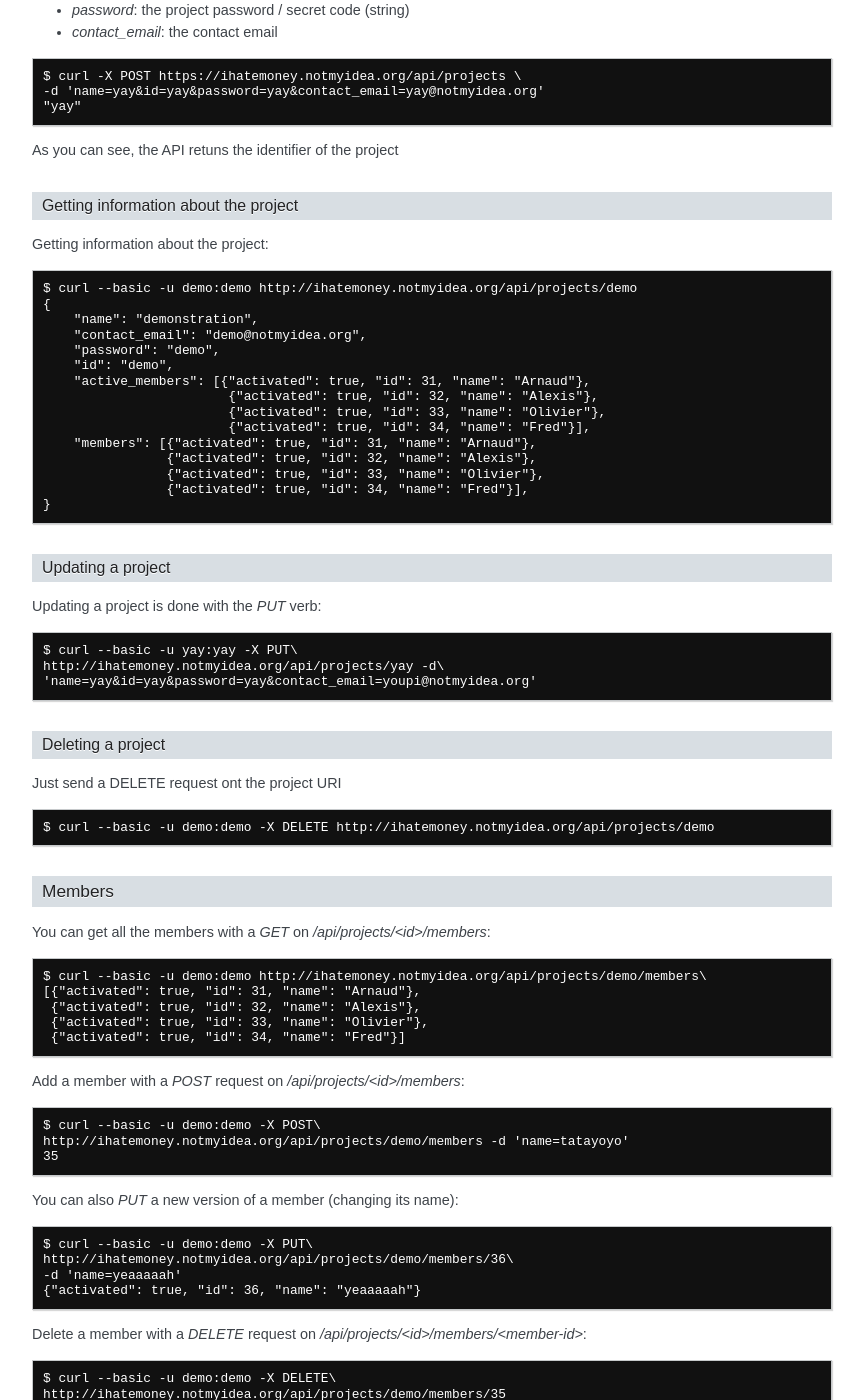
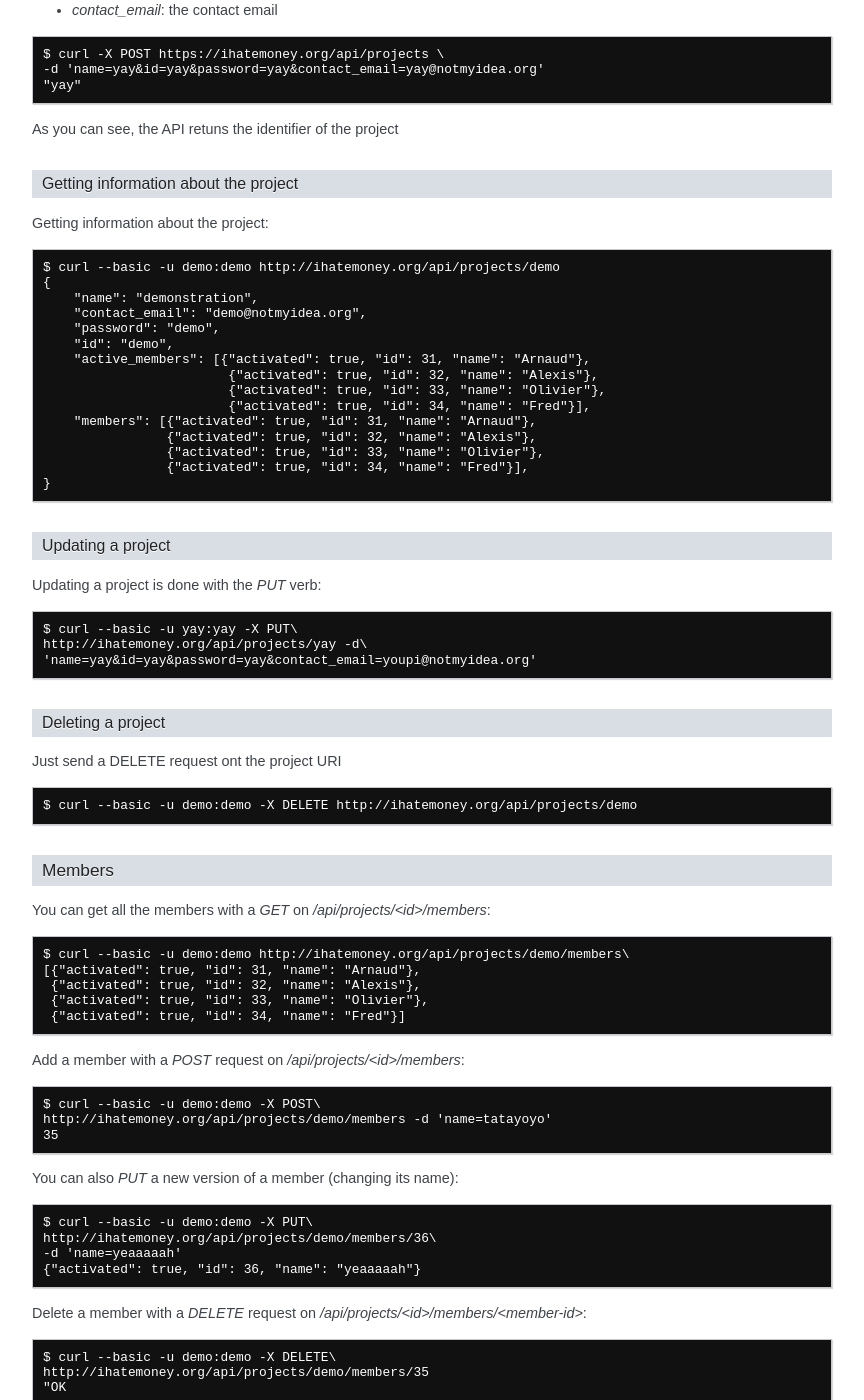
Before and after one commit to spiral-project/ihatemoney, a Sphinx documentation site: the page built from docs/api.rst, in a window 1280 px wide and 1400 px high, scrolled down 852 px. Shown: the whole window, without its empty margins (190-1054 px from the left). Built offline with Sphinx 7.4.7, drawn with Linux system fonts in a browser that asks for light colours; some of the changed lines change nothing that is shown; some of the changed text lies outside the part shown.

Commit message:
Change ihatemoney.notmyidea.org → ihatemoney.org
As the old domain seams dead and not even redirecting.

```diff
--- a/docs/api.rst
+++ b/docs/api.rst
@@ -24,11 +24,11 @@
 currently is using the "basic" HTTP authentication.
 
 If you don't want your credentials to pass in clear trought the network, you
-can use the ssl endpoint at https://ihatemoney.notmyidea.org
+can use the ssl endpoint at https://ihatemoney.org
 
 For instance, here is how to see the what's in a project, using curl::
 
-    $ curl --basic -u demo:demo http://ihatemoney.notmyidea.org/api/projects/demo
+    $ curl --basic -u demo:demo http://ihatemoney.org/api/projects/demo
 
 Projects
 --------
@@ -50,7 +50,7 @@
 
 ::
 
-    $ curl -X POST https://ihatemoney.notmyidea.org/api/projects \
+    $ curl -X POST https://ihatemoney.org/api/projects \
     -d 'name=yay&id=yay&password=yay&contact_email=yay@notmyidea.org'
     "yay"
 
@@ -62,7 +62,7 @@
 Getting information about the project::
 
 
-    $ curl --basic -u demo:demo http://ihatemoney.notmyidea.org/api/projects/demo
+    $ curl --basic -u demo:demo http://ihatemoney.org/api/projects/demo
     {
         "name": "demonstration",
         "contact_email": "demo@notmyidea.org",
@@ -85,7 +85,7 @@
 Updating a project is done with the `PUT` verb::
 
     $ curl --basic -u yay:yay -X PUT\
-    http://ihatemoney.notmyidea.org/api/projects/yay -d\
+    http://ihatemoney.org/api/projects/yay -d\
     'name=yay&id=yay&password=yay&contact_email=youpi@notmyidea.org'
 
 Deleting a project
@@ -93,14 +93,14 @@
 
 Just send a DELETE request ont the project URI ::
 
-    $ curl --basic -u demo:demo -X DELETE http://ihatemoney.notmyidea.org/api/projects/demo
+    $ curl --basic -u demo:demo -X DELETE http://ihatemoney.org/api/projects/demo
 
 Members
 -------
 
 You can get all the members with a `GET` on `/api/projects/<id>/members`::
 
-    $ curl --basic -u demo:demo http://ihatemoney.notmyidea.org/api/projects/demo/members\
+    $ curl --basic -u demo:demo http://ihatemoney.org/api/projects/demo/members\
     [{"activated": true, "id": 31, "name": "Arnaud"},
      {"activated": true, "id": 32, "name": "Alexis"},
      {"activated": true, "id": 33, "name": "Olivier"},
@@ -109,20 +109,20 @@
 Add a member with a `POST` request on `/api/projects/<id>/members`::
 
     $ curl --basic -u demo:demo -X POST\
-    http://ihatemoney.notmyidea.org/api/projects/demo/members -d 'name=tatayoyo'
+    http://ihatemoney.org/api/projects/demo/members -d 'name=tatayoyo'
     35
 
 You can also `PUT` a new version of a member (changing its name)::
 
     $ curl --basic -u demo:demo -X PUT\
-    http://ihatemoney.notmyidea.org/api/projects/demo/members/36\
+    http://ihatemoney.org/api/projects/demo/members/36\
     -d 'name=yeaaaaah'
     {"activated": true, "id": 36, "name": "yeaaaaah"}
 
 Delete a member with a `DELETE` request on `/api/projects/<id>/members/<member-id>`::
 
     $ curl --basic -u demo:demo -X DELETE\
-    http://ihatemoney.notmyidea.org/api/projects/demo/members/35
+    http://ihatemoney.org/api/projects/demo/members/35
     "OK
 
 Bills
@@ -130,7 +130,7 @@
 
 You can get the list of bills by doing a `GET` on `/api/projects/<id>/bills` ::
 
-    $ curl --basic -u demo:demo http://ihatemoney.notmyidea.org/api/projects/demo/bills
+    $ curl --basic -u demo:demo http://ihatemoney.org/api/projects/demo/bills
 
 Add a bill with a `POST` query on `/api/projects/<id>/bills`. you need the
 following params:
@@ -144,7 +144,7 @@
 Returns the id of the created bill ::
 
     $ curl --basic -u demo:demo -X POST\
-    http://ihatemoney.notmyidea.org/api/projects/demo/bills\
+    http://ihatemoney.org/api/projects/demo/bills\
     -d "date=2011-09-10&what=raclette&payer=31&payed_for=31&amount=200"
     80
 
@@ -152,12 +152,12 @@
 `/api/projects/<id>/bills/<bill-id>`::
 
     $ curl --basic -u demo:demo -X PUT\
-    http://ihatemoney.notmyidea.org/api/projects/demo/bills/80\
+    http://ihatemoney.org/api/projects/demo/bills/80\
     -d "date=2011-09-10&what=raclette&payer=31&payed_for=31&amount=250"
     80
 
 And you can of course `DELETE` them at `/api/projects/<id>/bills/<bill-id>`::
 
     $ curl --basic -u demo:demo -X DELETE\
-    http://ihatemoney.notmyidea.org/api/projects/demo/bills/80\
+    http://ihatemoney.org/api/projects/demo/bills/80\
     "OK"
```
